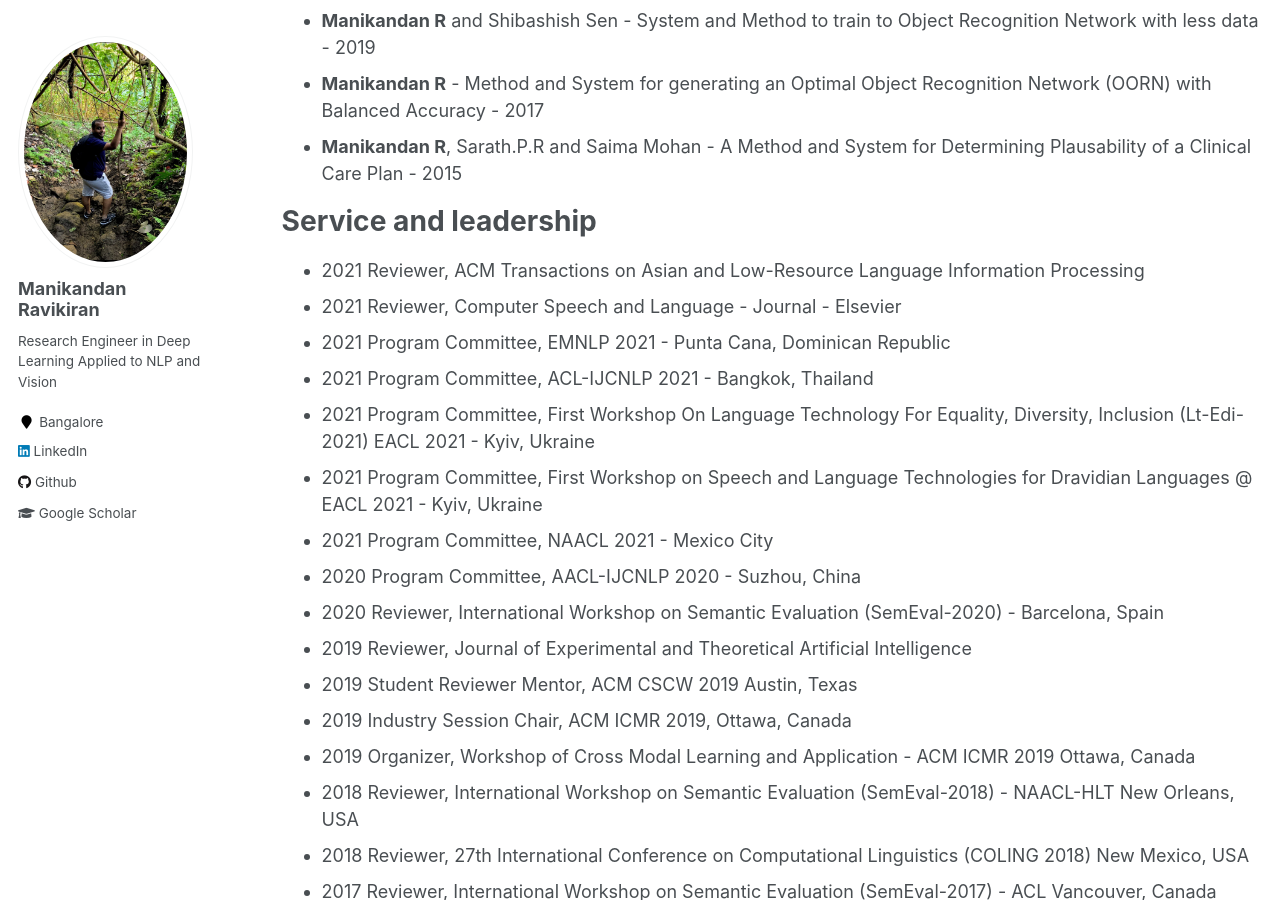
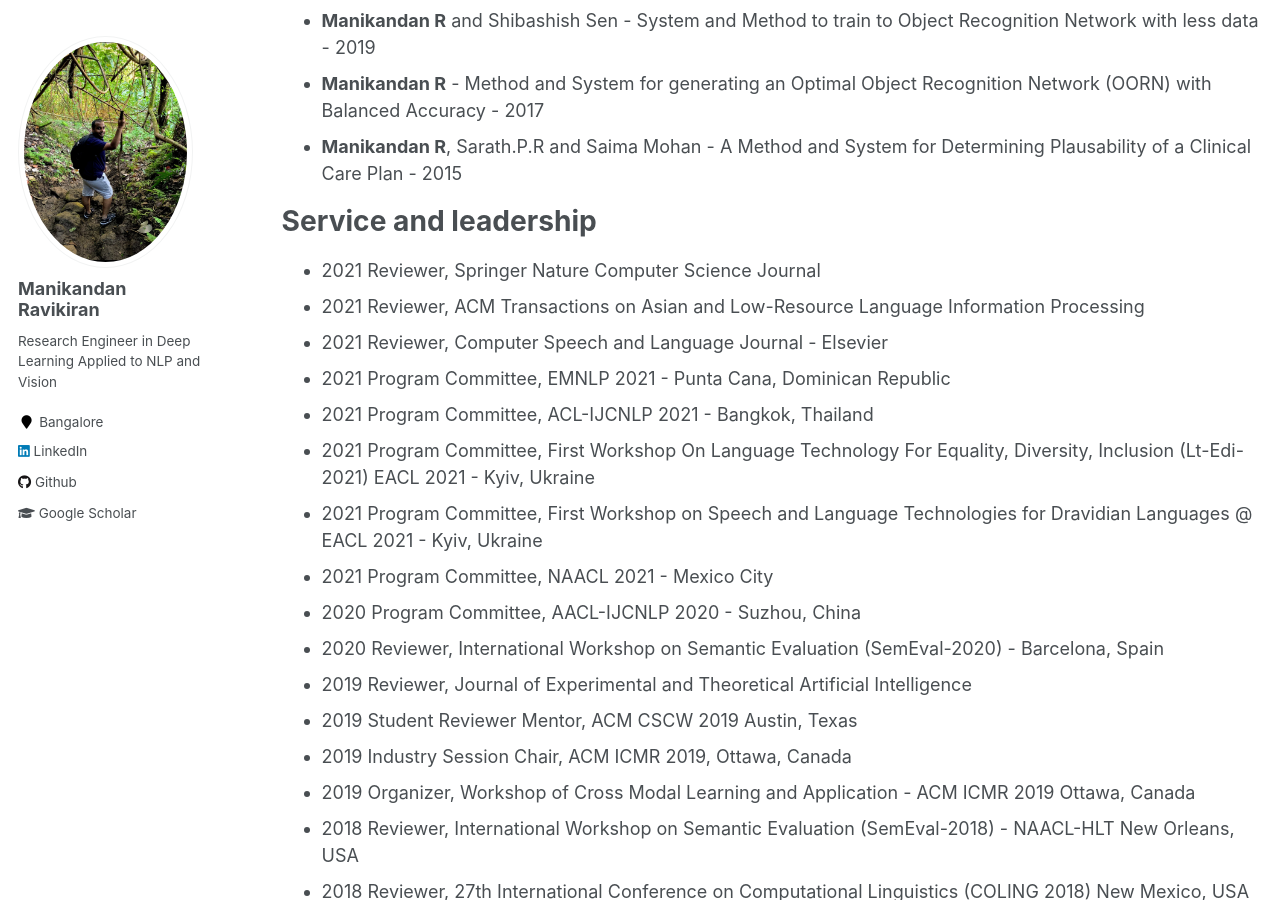
Before and after one commit to manikandan-ravikiran/manikandan-ravikiran.github.io, a Jekyll site: the page built from _pages/cv.md, in a window 1280 px wide and 900 px high, scrolled down 4581 px. Built offline with Jekyll 4.4.1, drawn with Linux system fonts in a browser that asks for light colours.

Commit message:
Added springer nature reviewer

```diff
--- a/_pages/cv.md
+++ b/_pages/cv.md
@@ -130,8 +130,9 @@ Care Plan - 2015
 
 Service and leadership
 ======
+* 2021 Reviewer, Springer Nature Computer Science Journal
 * 2021 Reviewer, ACM Transactions on Asian and Low-Resource Language Information Processing
-* 2021 Reviewer, Computer Speech and Language - Journal - Elsevier
+* 2021 Reviewer, Computer Speech and Language Journal - Elsevier
 * 2021 Program Committee, EMNLP 2021 - Punta Cana, Dominican Republic
 * 2021 Program Committee, ACL-IJCNLP 2021 - Bangkok, Thailand
 * 2021 Program Committee, First Workshop On Language Technology For Equality, Diversity, Inclusion (Lt-Edi-2021) EACL 2021 - Kyiv, Ukraine
```
